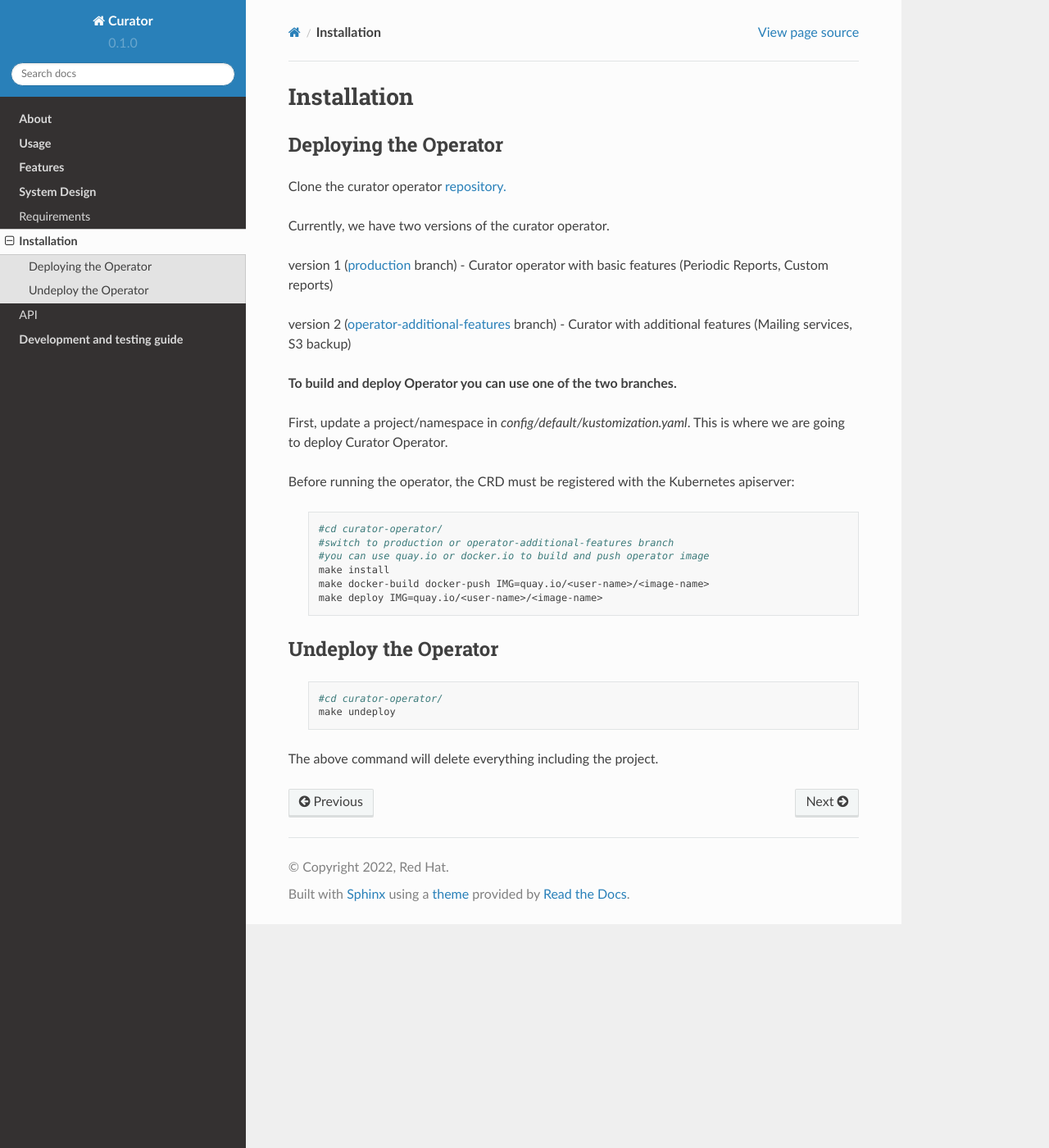
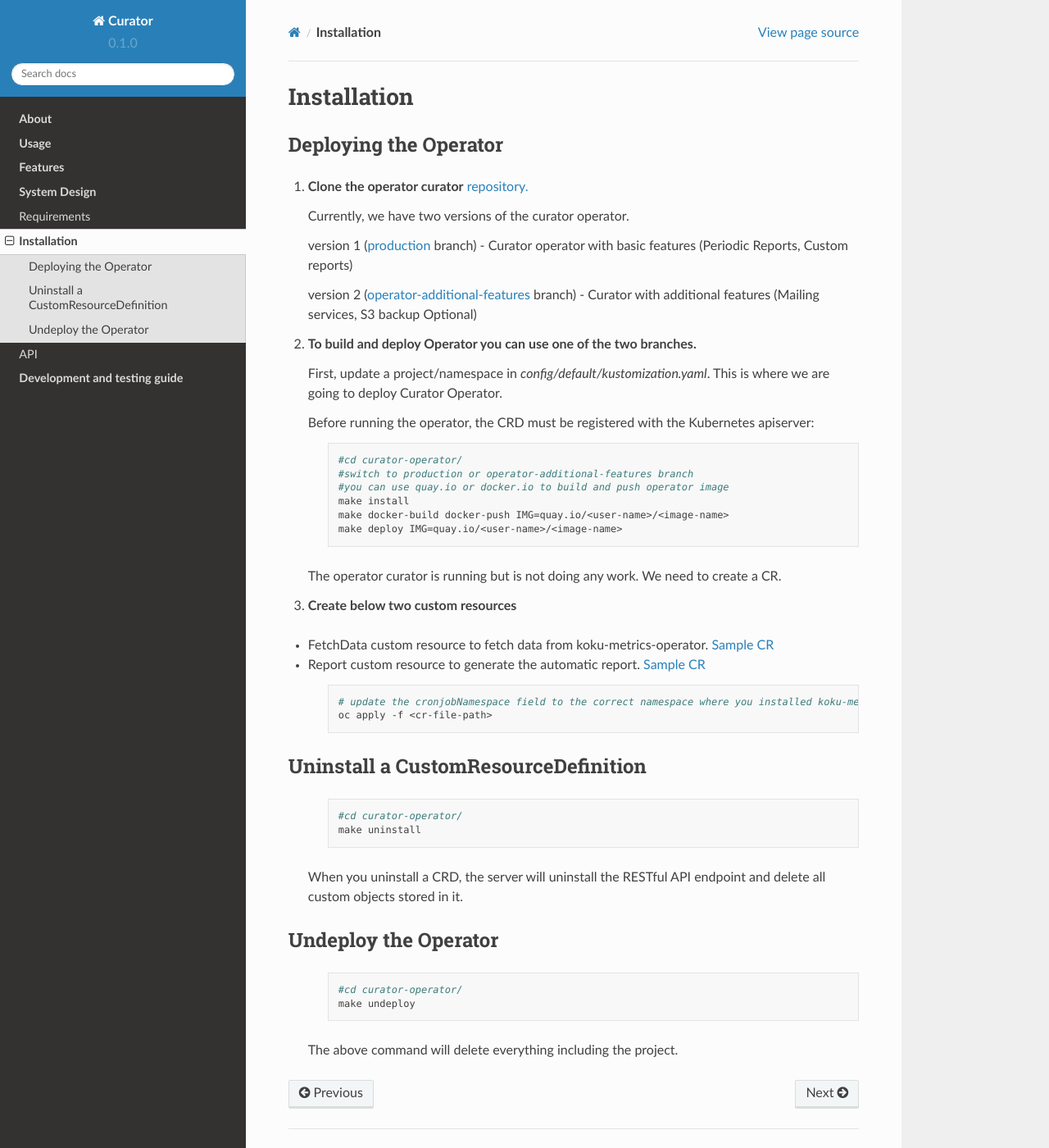
Before and after one commit to gagansk/curatorOperator, a Sphinx documentation site: the page built from docs/source/installation.rst, in a window 1280 px wide and 1400 px high. Shown: the whole window at 82% size. Built offline with Sphinx 7.4.7 and the Read the Docs theme 2.0.0, drawn with Linux system fonts in a browser that asks for light colours.

Commit message:
Update installation and API docs

```diff
--- a/docs/source/installation.rst
+++ b/docs/source/installation.rst
@@ -3,22 +3,22 @@
 
 Deploying the Operator
 ------------------------
-Clone the curator operator `repository. <https://github.com/operate-first/curator-operator>`_
+1. **Clone the operator curator** `repository. <https://github.com/operate-first/curator-operator>`_
 
 
-Currently, we have two versions of the curator operator.
+   Currently, we have two versions of the curator operator.
 
-version 1 (`production <https://github.com/operate-first/curator-operator/tree/production>`_ branch) - Curator operator with basic features (Periodic Reports, Custom reports)
+   version 1 (`production <https://github.com/operate-first/curator-operator/tree/production>`_ branch) - Curator operator with basic features (Periodic Reports, Custom reports)
 
-version 2 (`operator-additional-features <https://github.com/operate-first/curator-operator/tree/operator-additional-features>`_ branch) - Curator with additional features (Mailing services, S3 backup)
+   version 2 (`operator-additional-features <https://github.com/operate-first/curator-operator/tree/operator-additional-features>`_ branch) - Curator with additional features (Mailing services, S3 backup Optional)
 
 
 
-**To build and deploy Operator you can use one of the two branches.**
+2. **To build and deploy Operator you can use one of the two branches.**
 
-First, update a project/namespace in *config/default/kustomization.yaml*. This is where we are going to deploy Curator Operator.
+   First, update a project/namespace in *config/default/kustomization.yaml*. This is where we are going to deploy Curator Operator.
 
-Before running the operator, the CRD must be registered with the Kubernetes apiserver:
+   Before running the operator, the CRD must be registered with the Kubernetes apiserver:
 
       .. code:: yaml
 
@@ -29,6 +29,29 @@
        make docker-build docker-push IMG=quay.io/<user-name>/<image-name>
        make deploy IMG=quay.io/<user-name>/<image-name>
 
+   The operator curator is running but is not doing any work. We need to create a CR.
+
+3. **Create below two custom resources**
+
+* FetchData custom resource to fetch data from koku-metrics-operator. `Sample CR <https://github.com/operate-first/curator-operator/blob/operator-additional-features/config/samples/curator_v1alpha1_fetchdata.yaml>`_
+
+* Report custom resource to generate the automatic report. `Sample CR <https://github.com/operate-first/curator-operator/blob/operator-additional-features/config/samples/curator_v1alpha1_report.yaml>`_
+
+   .. code:: yaml
+
+       # update the cronjobNamespace field to the correct namespace where you installed koku-metrics-operator
+       oc apply -f <cr-file-path>
+
+
+Uninstall a CustomResourceDefinition
+----------------
+
+      .. code:: yaml
+
+          #cd curator-operator/
+          make uninstall
+
+   When you uninstall a CRD, the server will uninstall the RESTful API endpoint and delete all custom objects stored in it.
 
 
 Undeploy the Operator
@@ -39,4 +62,4 @@
           #cd curator-operator/
           make undeploy
 
-The above command will delete everything including the project.
+   The above command will delete everything including the project.
```
Also changed, not shown: docs/source/api.rst (+4 -4 lines).
